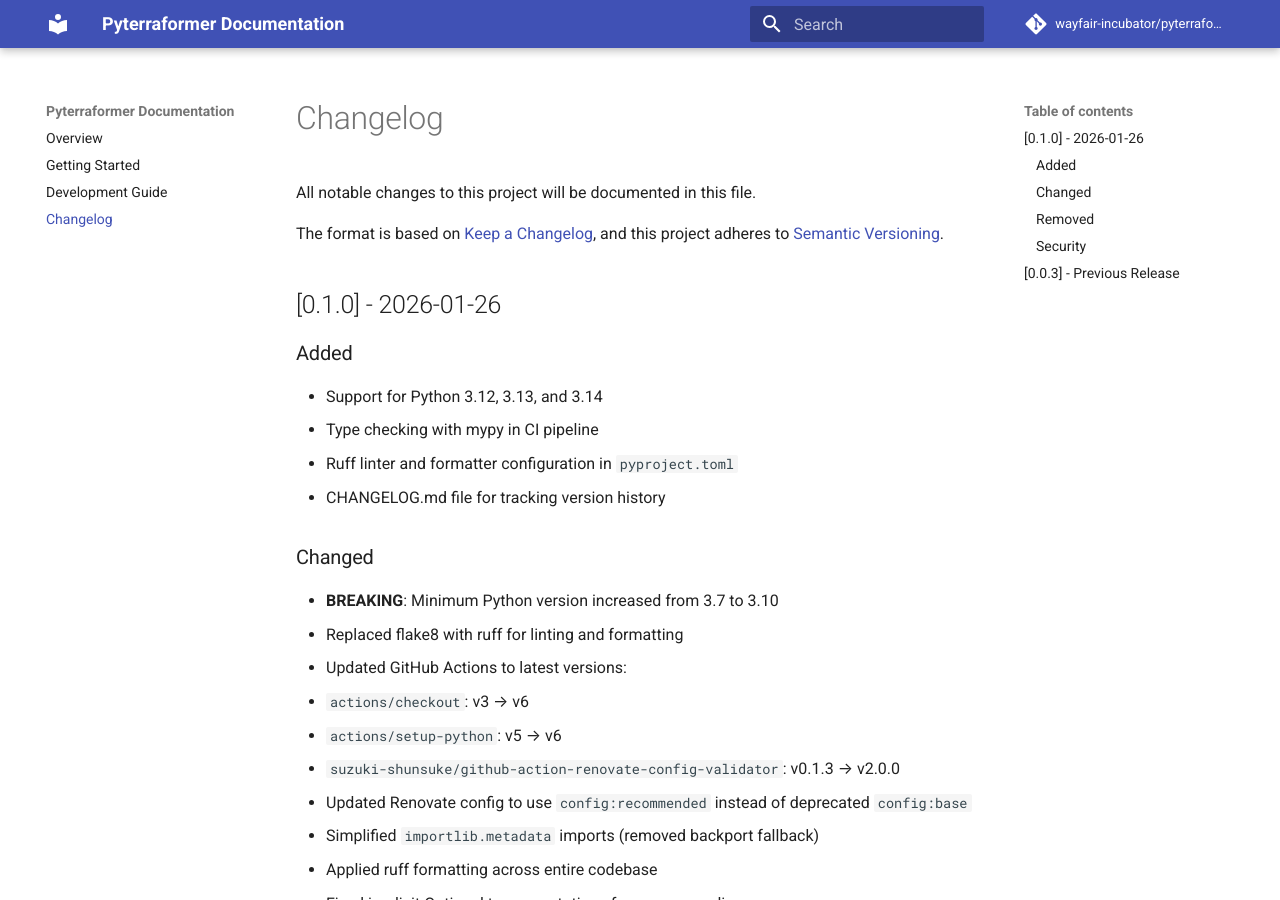
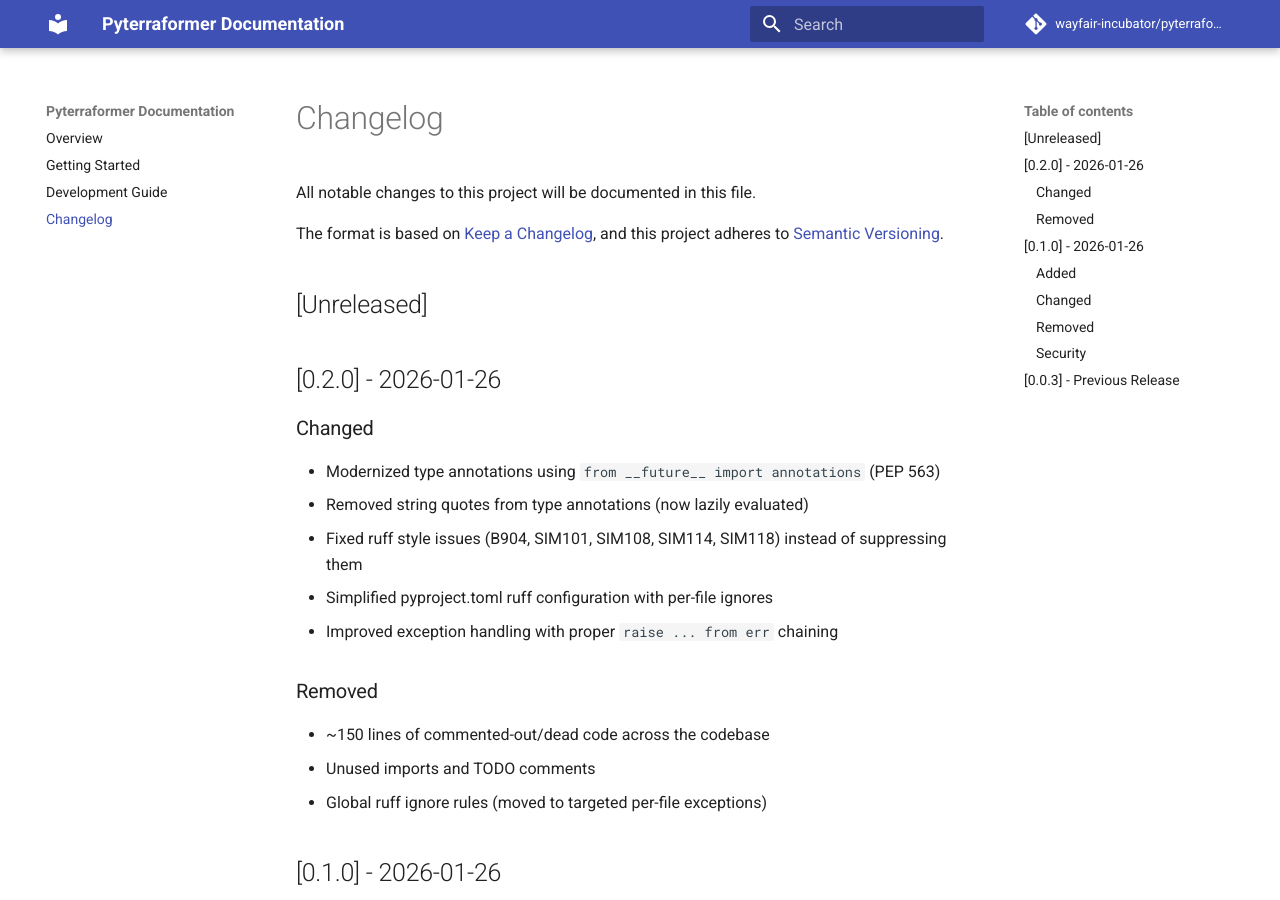
Before and after one commit to wayfair-incubator/pyterraformer, an MkDocs documentation site: the page built from docs/changelog.md, in a window 1280 px wide and 900 px high. Built offline with MkDocs 1.6.1 and Material for MkDocs 9.7.7, drawn with Linux system fonts in a browser that asks for light colours; comment, search, counter and statistics services are not loaded; the version menu is left out.

Commit message:
chore: bump version to 0.2.0 (#31)

```diff
--- a/CHANGELOG.md
+++ b/CHANGELOG.md
@@ -4,6 +4,22 @@
 
 The format is based on [Keep a Changelog](https://keepachangelog.com/en/1.0.0/),
 and this project adheres to [Semantic Versioning](https://semver.org/spec/v2.0.0.html).
+
+## [Unreleased]
+
+## [0.2.0] - 2026-01-26
+
+### Changed
+- Modernized type annotations using `from __future__ import annotations` (PEP 563)
+- Removed string quotes from type annotations (now lazily evaluated)
+- Fixed ruff style issues (B904, SIM101, SIM108, SIM114, SIM118) instead of suppressing them
+- Simplified pyproject.toml ruff configuration with per-file ignores
+- Improved exception handling with proper `raise ... from err` chaining
+
+### Removed
+- ~150 lines of commented-out/dead code across the codebase
+- Unused imports and TODO comments
+- Global ruff ignore rules (moved to targeted per-file exceptions)
 
 ## [0.1.0] - 2026-01-26
 
--- a/docs/index.md
+++ b/docs/index.md
@@ -1,4 +1,4 @@
-# Pyterraformer - 0.1.0
+# Pyterraformer - 0.2.0
 
 [![CI pipeline status](https://github.com/wayfair-incubator/pyterraformer/workflows/CI/badge.svg?branch=main)][ci]
 [![PyPI](https://img.shields.io/pypi/v/pyterraformer)](https://pypi.org/project/pyterraformer/)
--- a/pyproject.toml
+++ b/pyproject.toml
@@ -4,7 +4,7 @@
 
 [project]
 name = "pyterraformer"
-version = "0.1.0"
+version = "0.2.0"
 description = "Enjoyable terraform manipulation from python."
 readme = "README.md"
 license = {text = "MIT"}
--- a/pyterraformer/__init__.py
+++ b/pyterraformer/__init__.py
@@ -4,7 +4,7 @@
 from .terraform.backends import LocalBackend
 from .terraform.terraform import Terraform
 
-__version__ = "0.1.0"
+__version__ = "0.2.0"
 
 __all__ = [
     "HumanSerializer",
```
